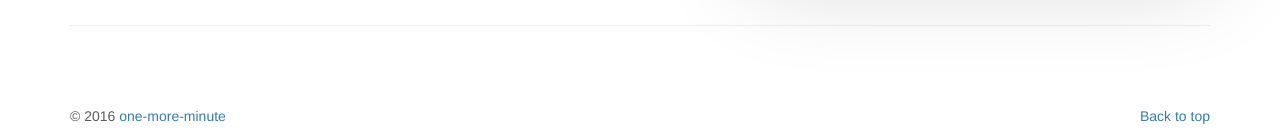
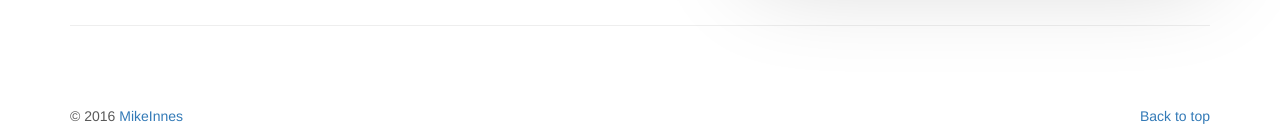
Before and after one commit to JunoLab/junolab.github.io, a Jekyll site: the page built from index.html, in a window 1280 px wide and 900 px high, scrolled down 2233 px. Shown: the part 764-897 px from the top of the window. Built offline with Jekyll 4.4.1, drawn with Linux system fonts in a browser that asks for light colours; nearby versions of some CDN libraries; a style sheet for code colours, icons or effects is not loaded.

Commit message:
Update footer link

```diff
--- a/_includes/footer.html
+++ b/_includes/footer.html
@@ -2,5 +2,5 @@
 
 <footer>
   <p class="pull-right"><a href="#">Back to top</a></p>
-  <p>© 2016 <a href="http://github.com/one-more-minute">one-more-minute</a></p>
+  <p>© 2016 <a href="http://github.com/MikeInnes">MikeInnes</a></p>
 </footer>
```
